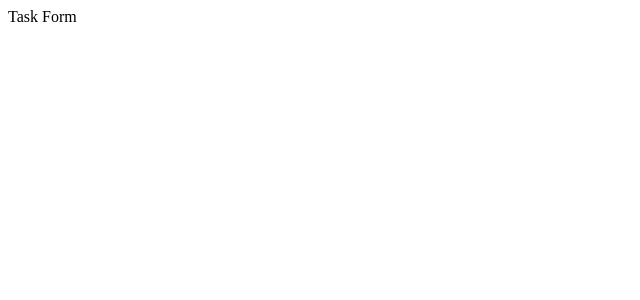
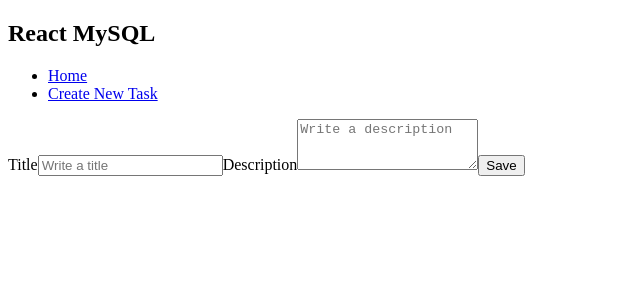
Before and after one commit to aldoor2/mern-mysql-crud, a React (Vite) app in the folder client/: page /new in a window 1280 px wide. Shown: the top 300 px of the page, without its empty margins (0-640 px from the left). Built offline with nearby package versions, Linux system fonts and the light colour scheme.

Commit message:
Create Task Frontend

```diff
--- a/client/package.json
+++ b/client/package.json
@@ -9,6 +9,8 @@
     "preview": "vite preview"
   },
   "dependencies": {
+    "axios": "^0.27.2",
+    "formik": "^2.2.9",
     "react": "^18.2.0",
     "react-dom": "^18.2.0",
     "react-router-dom": "^6.3.0"
--- a/client/src/App.jsx
+++ b/client/src/App.jsx
@@ -1,15 +1,20 @@
 import { Routes, Route } from 'react-router-dom';
+
 import NotFound from './pages/NotFound';
 import TaskForm from './pages/TaskForm';
 import TasksPage from './pages/TasksPage';
+import Navbar from './components/Navbar';
 
 function App() {
   return (
-    <Routes>
-      <Route path='/' element={<TasksPage />} />
-      <Route path='/new' element={<TaskForm />} />
-      <Route path='*' element={<NotFound />} />
-    </Routes>
+    <>
+      <Navbar />
+      <Routes>
+        <Route path='/' element={<TasksPage />} />
+        <Route path='/new' element={<TaskForm />} />
+        <Route path='*' element={<NotFound />} />
+      </Routes>
+    </>
   );
 }
 
--- /dev/null
+++ b/client/src/api/tasks.api.js
@@ -0,0 +1,8 @@
+import axios from 'axios'
+
+export const createTaskRequest = async (task) =>
+  await axios.post('http://localhost:4000/api/tasks', task, {
+    headers: {
+      'Content-Type': 'application/json'
+    }
+  })
--- /dev/null
+++ b/client/src/components/Navbar.jsx
@@ -0,0 +1,20 @@
+import { Link } from 'react-router-dom';
+
+function Navbar() {
+  return (
+    <nav>
+      <h1>React MySQL</h1>
+
+      <ul>
+        <li>
+          <Link to='/'>Home</Link>
+        </li>
+        <li>
+          <Link to='/new'>Create New Task</Link>
+        </li>
+      </ul>
+    </nav>
+  );
+}
+
+export default Navbar;
--- a/client/src/pages/TaskForm.jsx
+++ b/client/src/pages/TaskForm.jsx
@@ -1,5 +1,53 @@
+import { Form, Formik } from 'formik';
+import { createTaskRequest } from '../api/tasks.api';
+
 function TaskForm() {
-  return <div>Task Form</div>;
+  return (
+    <div>
+      <Formik
+        initialValues={{
+          title: '',
+          description: '',
+        }}
+        onSubmit={async (values, actions) => {
+          console.log(values);
+          try {
+            const response = await createTaskRequest(values);
+            console.log(response);
+            actions.resetForm();
+          } catch (error) {
+            console.error(error);
+          }
+        }}
+      >
+        {({ handleChange, handleSubmit, values, isSubmitting }) => (
+          <Form onSubmit={handleSubmit}>
+            <label htmlFor='title'>Title</label>
+            <input
+              type='text'
+              name='title'
+              placeholder='Write a title'
+              onChange={handleChange}
+              value={values.title}
+            />
+
+            <label htmlFor='description'>Description</label>
+            <textarea
+              name='description'
+              rows='3'
+              placeholder='Write a description'
+              onChange={handleChange}
+              value={values.description}
+            ></textarea>
+
+            <button type='submit' disabled={isSubmitting}>
+              {isSubmitting ? 'Saving...' : 'Save'}
+            </button>
+          </Form>
+        )}
+      </Formik>
+    </div>
+  );
 }
 
 export default TaskForm;
```
